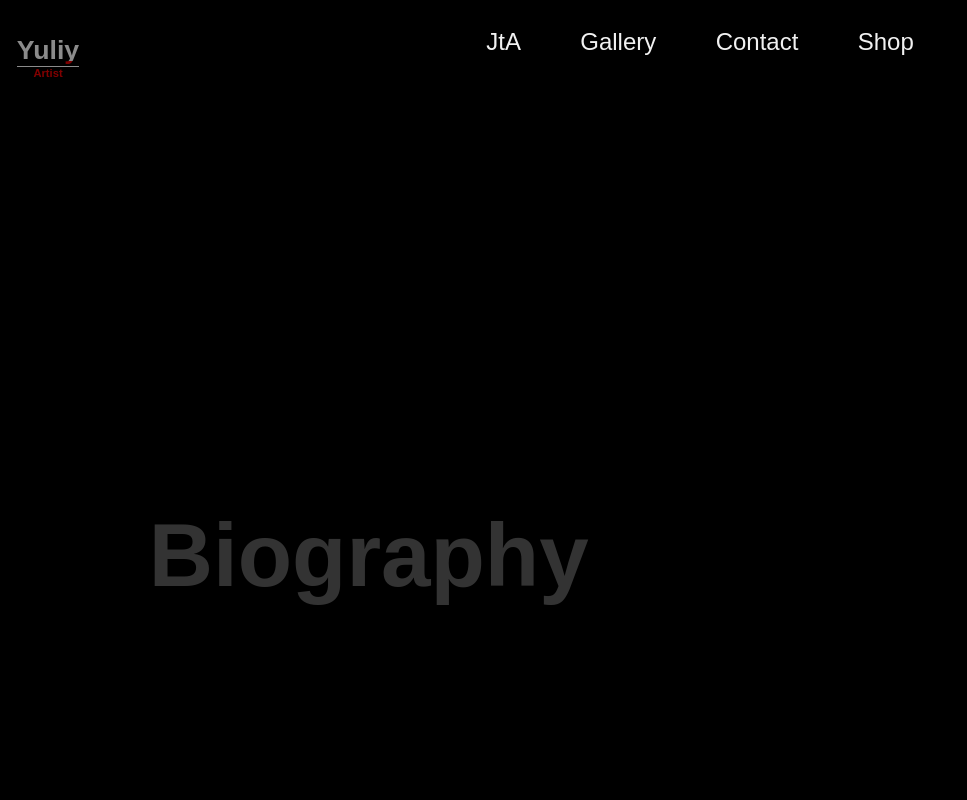
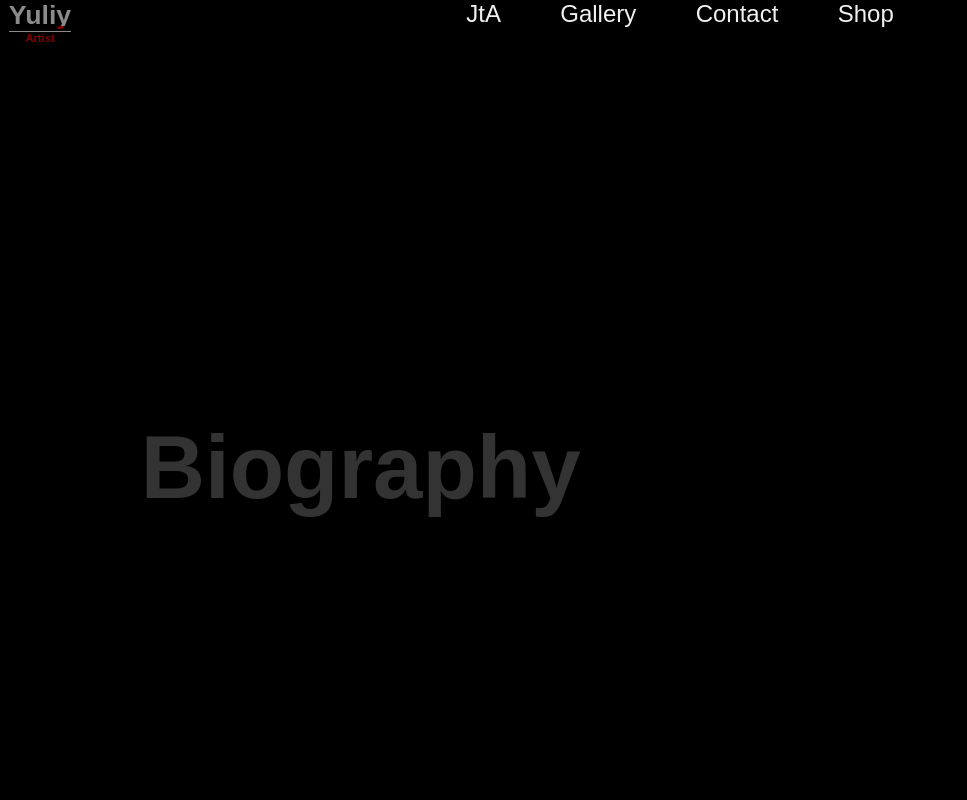
Before and after one commit to tesinclair/riv-website, a plain HTML site: page frontend/index.html in a window 1280 px wide. Shown: the top 800 px of the page, without its empty margins (0-967 px from the left). Drawn offline with Linux system fonts and the light colour scheme; a web font is replaced by a local one.

Commit message:
fixes border issue with styles

```diff
--- a/frontend/static/styles.css
+++ b/frontend/static/styles.css
@@ -22,6 +22,9 @@ html{
 
 *{
     text-decoration: none;
+    box-style: border-box;
+    margin: 0;
+    padding: 0;
 }
 .content:not(.content){
     margin-inline:5em;
```
